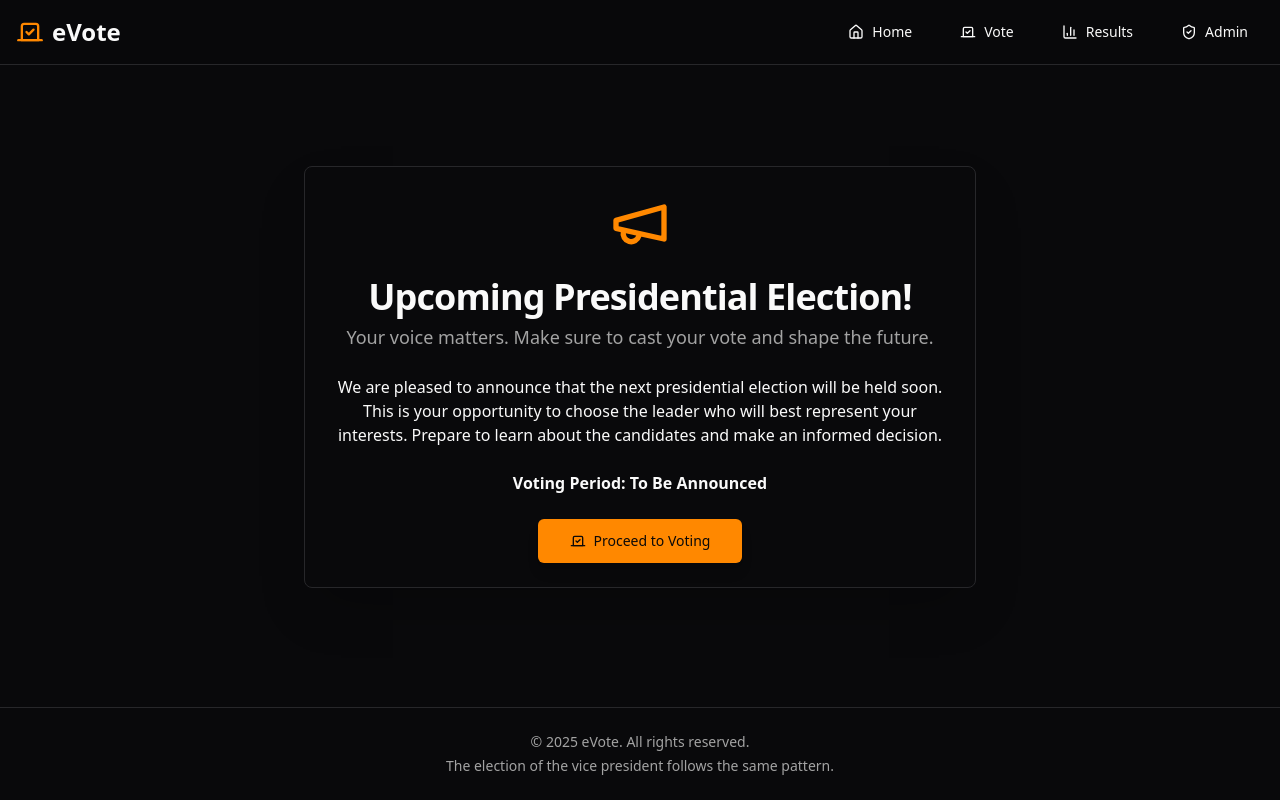
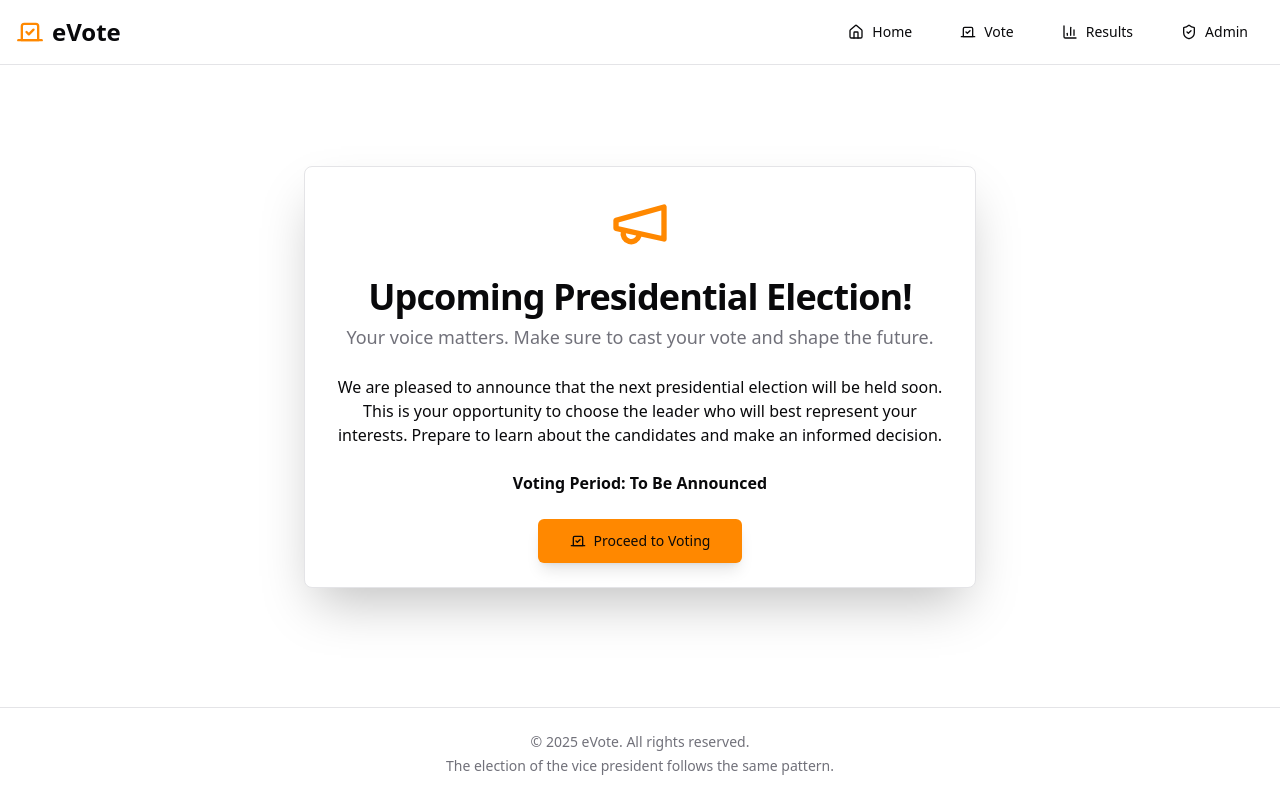
Before and after one commit to zzzhizhia/eVote, a Next.js app: page / in a window 1280 px wide. Built offline with nearby package versions, Linux system fonts and the light colour scheme.

Commit message:
主题改成浅色

```diff
--- a/src/app/layout.tsx
+++ b/src/app/layout.tsx
@@ -25,7 +25,7 @@ export default function RootLayout({
   children: React.ReactNode;
 }>) {
   return (
-    <html lang="en" className="dark"> {/* Default to dark theme as per preference */}
+    <html lang="en"> {/* Default to light theme */}
       <body className={`${geistSans.variable} ${geistMono.variable} antialiased`}>
         <AppShell>
           {children}
```
